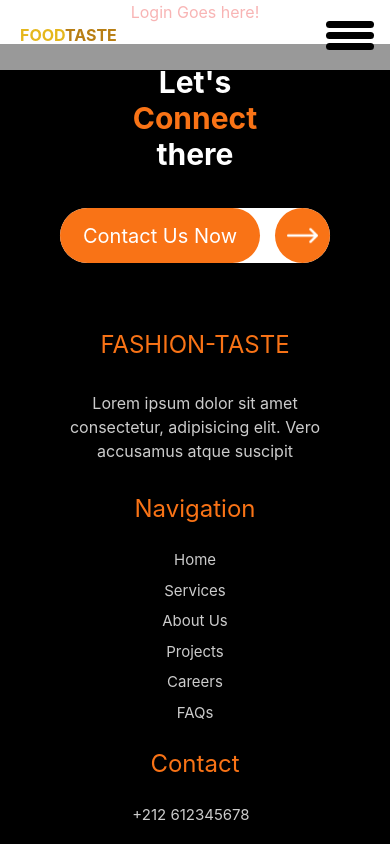
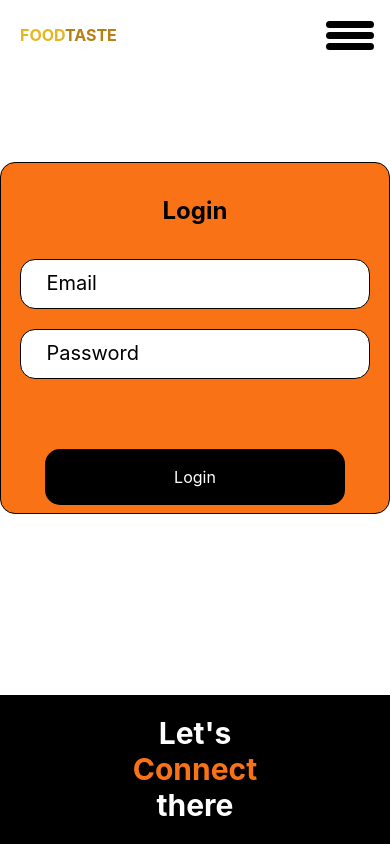
Before and after one commit to laminerachid97/React-E-commerce-App, a React (Create React App) app: page /login in a window 390 px wide. Shown: the top 844 px of the page. Built offline with nearby package versions, Linux system fonts and the light colour scheme.

Commit message:
some modifications added

```diff
--- /dev/null
+++ b/src/css/login.css
@@ -0,0 +1,46 @@
+#email:focus ~ #lab-email,
+#email:not(:placeholder-shown) ~ #lab-email {
+    top: -15px;
+}
+
+#email {
+    padding: 0 10px;
+}
+
+#lab-email {
+    transition: all .3s ease-in-out;
+    background: #fff;
+    color: #000;
+    margin-left: 10px;
+}
+
+#pwd:focus ~ #lab-pwd,
+#pwd:not(:placeholder-shown) ~ #lab-pwd {
+    top: -15px;
+}
+
+#pwd {
+    padding: 0 10px;
+}
+
+#lab-pwd {
+    transition: all .3s ease-in-out;
+    background: #fff;
+    color: #000;
+    margin-left: 10px;
+}
+
+.loading {
+    border: 12px solid blue;
+    border-left-color: transparent;
+    animation: loading 1s linear infinite;
+}
+
+@keyframes loading {
+    from {
+        transform: rotate(0deg);
+    }
+    to {
+        transform: rotate(360deg);
+    }
+}
--- a/src/index.js
+++ b/src/index.js
@@ -6,12 +6,14 @@ import reportWebVitals from './reportWebVitals';
 import { FavProvider } from './providers/favContext';
 import { DivScrollProvider } from './providers/divContext';
 import BuildProviderTree from './helpers/providerstree';
+import { AuthContextProvider } from './providers/authContext';
 
 const root = ReactDOM.createRoot(document.getElementById('root'));
 
 const Providers = BuildProviderTree([
   FavProvider,
-  DivScrollProvider
+  DivScrollProvider,
+  AuthContextProvider,
 ])
 
 root.render(
--- a/src/layout.css
+++ b/src/layout.css
@@ -30,7 +30,7 @@ nav {
     cursor: pointer;
 }
 
-.menu-btn > div{
+.menu-btn>div {
     height: 7px;
     width: 60%;
     background: #000;
@@ -46,16 +46,35 @@ nav {
     display: none;
 }
 
+.loading {
+    border: 12px solid blue;
+    border-left-color: transparent;
+    animation: loading 1s linear infinite;
+}
+
+@keyframes loading {
+    from {
+        transform: rotate(0deg);
+    }
+
+    to {
+        transform: rotate(360deg);
+    }
+}
+
 @media (max-width: 768px) {
     .main {
         width: 100%;
     }
+
     .navbar-mob {
         display: flex;
     }
+
     nav {
         display: none !important;
     }
+
     .side-menu {
         display: block;
     }
@@ -65,12 +84,15 @@ nav {
     .main {
         width: 100%;
     }
+
     .navbar-mob {
         display: flex;
     }
+
     nav {
         display: none !important;
     }
+
     .side-menu {
         display: block;
     }
--- a/src/pages/login.js
+++ b/src/pages/login.js
@@ -1,10 +1,62 @@
-import React from "react";
+import React, { useContext, useEffect, useRef, useState } from "react";
+import "../css/login.css"
+import { AuthContext } from "../providers/authContext";
+import { useNavigate } from "react-router-dom";
 
 const Login = () => {
+    const { users, setUsers } = useContext(AuthContext);
+    const [loading, setLoading] = useState(false);
+    const navigate = useNavigate();
+    const emailRef = useRef(null);
+    const pwdRef = useRef(null);
+    const messageRef = useRef(null);
+
+    useEffect(() => {
+        ///// check if the user exist before with (token or ...) if he does navigate to the profile page
+        // const exist = users.some((user) => user.email === email && user.pwd === pwd);
+        // if (exist) {
+        //     // navigate('/profile');
+        //     console.log(exist)
+        // } else {
+        //     messageRef.current.innerHTML = "doesn't exist!"
+        // }
+    }, [])
+
+    const handleLogin = () => {
+        if (emailRef && pwdRef) {
+            const email = emailRef.current.value;
+            const pwd = pwdRef.current.value;
+            const exist = users.some((user) => user.email === email && user.pwd === pwd);
+            if (exist) {
+                navigate('/profile');
+            } else {
+                messageRef.current.innerHTML = "doesn't exist!"
+            }
+        }
+
+    }
 
     return (
-        <div>
-            <h1 className="text-red-500">Login Goes here!</h1>
+        <div className="w-full h-[80vh] flex justify-center items-center">
+            {loading ? <div className="loading w-[100px] h-[100px] rounded-[50%]"></div>
+                : <div className="w-[400px] border border-black rounded-[15px] bg-orange-500">
+                    <h1 className="text-black w-full text-center my-5 p-3 text-2xl font-bold">Login</h1>
+                    <div className="w-[90%] h-[50px] relative rounded my-5 mx-auto">
+                        <input ref={emailRef} id="email" type="text" className="w-[100%] h-[100%] border border-black rounded-[15px]" placeholder="" />
+                        <label id="lab-email" htmlFor="email" className="absolute top-[10px] text-xl text-white left-0 text-left px-4 rounded-[15px]"> Email </label>
+                    </div>
+                    <div className="w-[90%] h-[50px] relative rounded my-5 mb-0 mx-auto">
+                        <input ref={pwdRef} id="pwd" type="text" className="w-[100%] h-[100%] border border-black rounded-[15px]" placeholder="" />
+                        <label id="lab-pwd" htmlFor="pwd" className="absolute top-[10px] text-xl text-white left-0 text-left px-4 rounded-[15px]"> Password </label>
+                    </div>
+                    <div className="w-full h-[50px] relative rounded mt-3">
+                        <h1 ref={messageRef} className="message text-black w-full text-center text-xl"></h1>
+                    </div>
+                    <div className="w-full rounded my-2">
+                        <button onClick={handleLogin} className="p-4 w-[300px] bg-black text-white rounded-[15px]">Login</button>
+                    </div>
+                </div>
+            }
         </div>
     )
 }
--- a/src/pages/profile.js
+++ b/src/pages/profile.js
@@ -3,8 +3,45 @@ import React from "react";
 const Profile = () => {
 
     return (
-        <div className="pt-[70px]">
-            <h1 className="text-3xl">Profile here !!</h1>
+        <div className="w-full h-[calc(100vh-100px)] flex justify-center items-center flex-col">
+            {/* <h1 className="text-3xl">Profile here !!</h1> */}
+            <div className="flex flex-col md:flex-row border border-black w-full md:w-[70%] rounded-[15px]">
+                <div className="basis-[30%] bg-orange-500 rounded-l-[15px] flex justify-center items-center">
+                    <img src="./images/profile.png " className="w-[200px] h-[200px] rounded-[50%]" alt="" />
+                </div>
+                <div className="basis-[70%] border-black">
+                    <h1 className="text-3xl w-full text-left pl-4">Information</h1>
+                    <div className="my-3 h-[2px] bg-black w-[80%] mx-auto rounded-[25px]"></div>
+                    <div className="my-4 w-full flex">
+                        <div className="basis-[50%] flex flex-col justify-center items-start pl-4">
+                            <h1 className="text-xl">Name</h1>
+                            <h1 className="text-xl font-bold">John Doe </h1>
+                        </div>
+                        <div className="basis-[50%] flex flex-col justify-center items-start pl-4">
+                            <h1 className="text-xl">Address</h1>
+                            <h1 className="text-xl">Apprt 123 Street example</h1>
+                        </div>
+                    </div>
+                    <div className="my-4 w-full flex">
+                        <div className="basis-[50%] flex flex-col justify-center items-start pl-4">
+                            <h1 className="text-xl">Email</h1>
+                            <h1 className="text-xl font-bold">username@email.com</h1>
+                        </div>
+                        <div className="basis-[50%] flex flex-col justify-center items-start pl-4">
+                            <h1 className="text-xl">Phone</h1>
+                            <h1 className="text-xl">+2126 12345678</h1>
+                        </div>
+                    </div>
+
+                    <div className="my-3 h-[2px] bg-black w-[80%] mx-auto rounded-[25px]"></div>
+                    <h1 className="text-3xl w-full text-left pl-4">My social Media</h1>
+                    <div className="my-5 pl-4 flex">
+                        <img src="https://img.icons8.com/?size=60&id=8818&format=png&color=000000" alt="" />
+                        <img src="https://img.icons8.com/?size=60&id=phOKFKYpe00C&format=png&color=000000" alt="" />
+                        <img src="https://img.icons8.com/?size=60&id=32309&format=png&color=000000" alt="" />
+                    </div>
+                </div>
+            </div>
         </div>
     );
 }
--- /dev/null
+++ b/src/providers/authContext.js
@@ -0,0 +1,15 @@
+import React,{ createContext, useState } from "react";
+
+export const AuthContext = createContext(null);
+
+export const AuthContextProvider = ({children}) => {
+    const [users, setUsers] = useState([
+        {email: "test", pwd: "test"}
+    ]);
+
+    return (
+        <AuthContext.Provider value={{users, setUsers}}>
+            {children}
+        </AuthContext.Provider>
+    )
+}
```
Also changed, not shown: src/components/menu/menu.js (+27 -15 lines).
